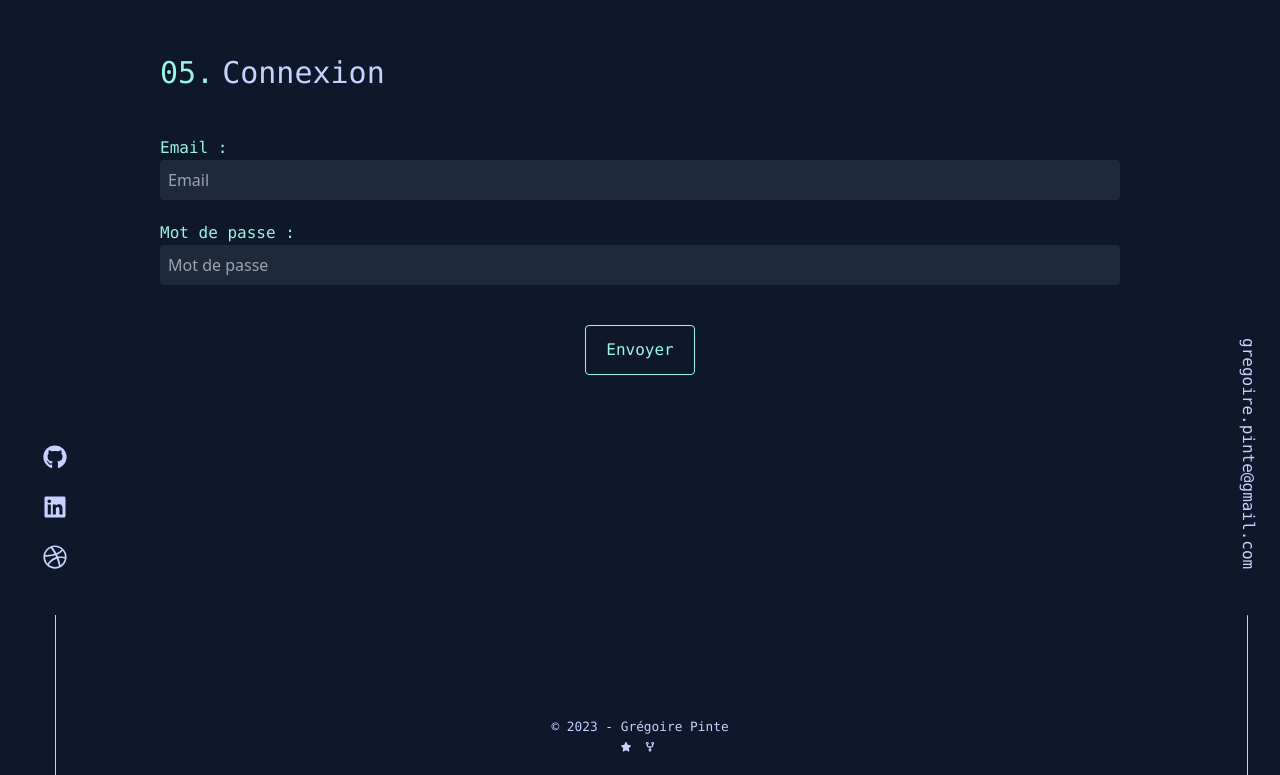
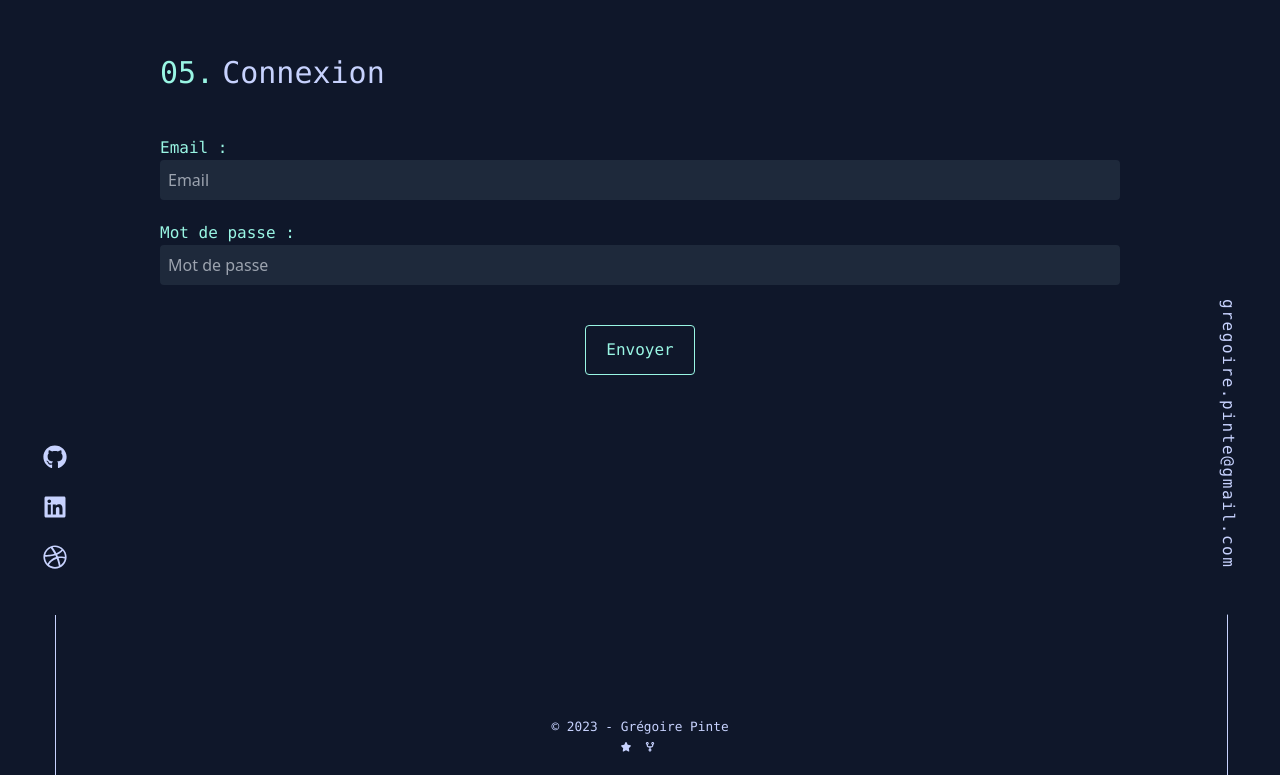
Before and after one commit to g4rf4z/gp-portfolio-client, a Vue app: page /login in a window 1280 px wide. Shown: the part 105-880 px from the top of the page. Built offline with nearby package versions, Linux system fonts and the light colour scheme; no server answers.

Commit message:
23/05 - Improve Email.vue CSS style

```diff
--- a/src/components/molecules/Email.vue
+++ b/src/components/molecules/Email.vue
@@ -15,15 +15,14 @@ import LinkAtom from "#/atoms/Link.vue";
 
 <style lang="scss" scoped>
 aside {
-  @apply hidden;
-  @apply sm:block pb-10 sm:fixed sm:right-5 sm:bottom-20 sm:text-indigo-200;
+  @apply hidden sm:block pb-10 sm:fixed sm:right-10 sm:bottom-20 sm:text-indigo-200;
 
   a {
     writing-mode: vertical-rl;
-    @apply font-mono duration-300;
+    @apply font-mono tracking-widest duration-300;
 
     &:hover {
-      @apply text-teal-200 -translate-y-2;
+      @apply text-teal-200 -translate-y-1;
     }
   }
 
```
